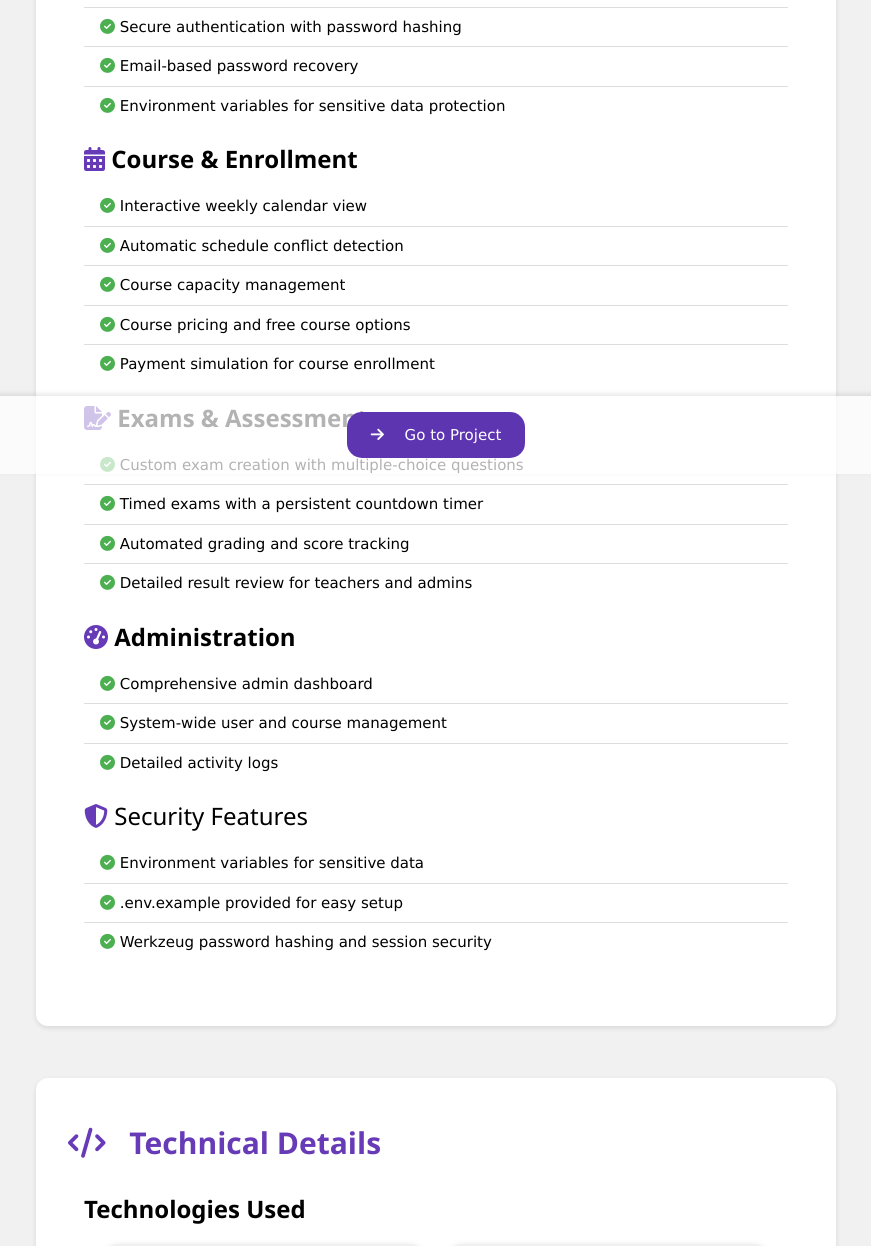
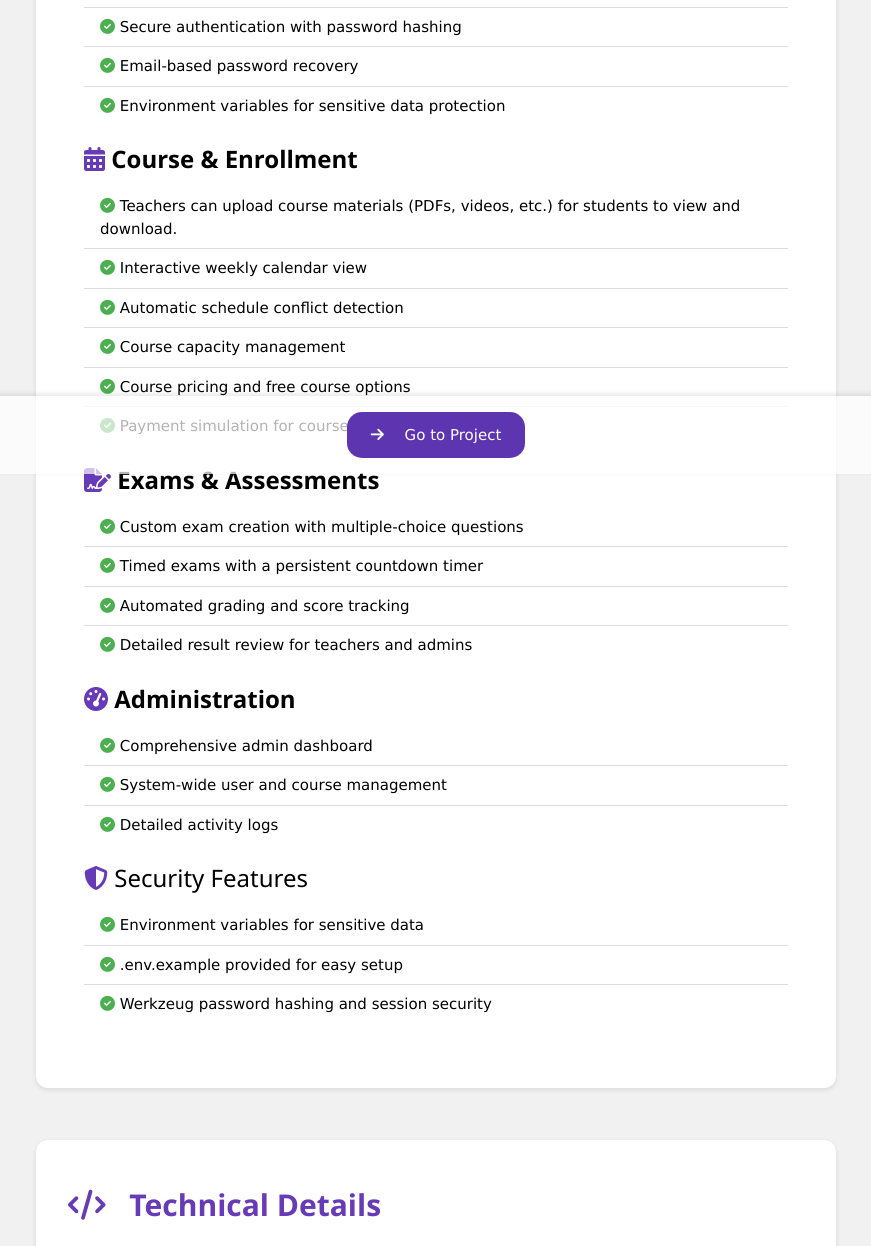
Before and after one commit to Armia-Niakan/Course-Management-System, a Flask app: page / in a window 1280 px wide. Shown: the part 326-1572 px from the top of the page, without its empty margins (204-1075 px from the left). Run offline with Flask 3, Linux system fonts and the light colour scheme.

Commit message:
Update about.html

```diff
--- a/app/templates/about.html
+++ b/app/templates/about.html
@@ -73,6 +73,7 @@
                     <div class="w3-margin-top">
                         <h3><i class="fas fa-calendar-alt w3-text-deep-purple"></i> <b>Course & Enrollment</b></h3>
                         <ul class="w3-ul">
+                            <li><i class="fas fa-check-circle w3-text-green"></i> Teachers can upload course materials (PDFs, videos, etc.) for students to view and download.</li>
                             <li><i class="fas fa-check-circle w3-text-green"></i> Interactive weekly calendar view</li>
                             <li><i class="fas fa-check-circle w3-text-green"></i> Automatic schedule conflict detection</li>
                             <li><i class="fas fa-check-circle w3-text-green"></i> Course capacity management</li>
```
